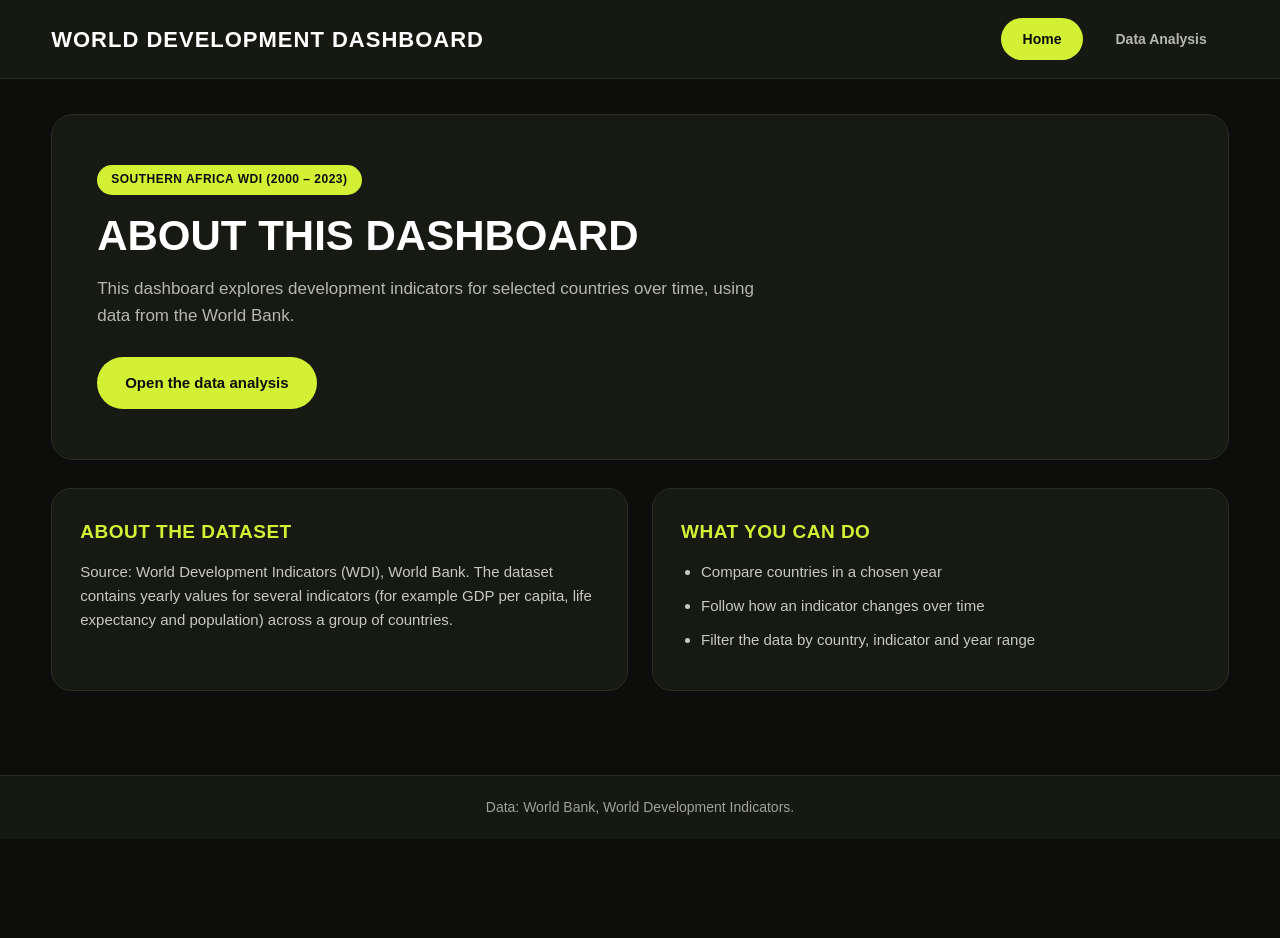
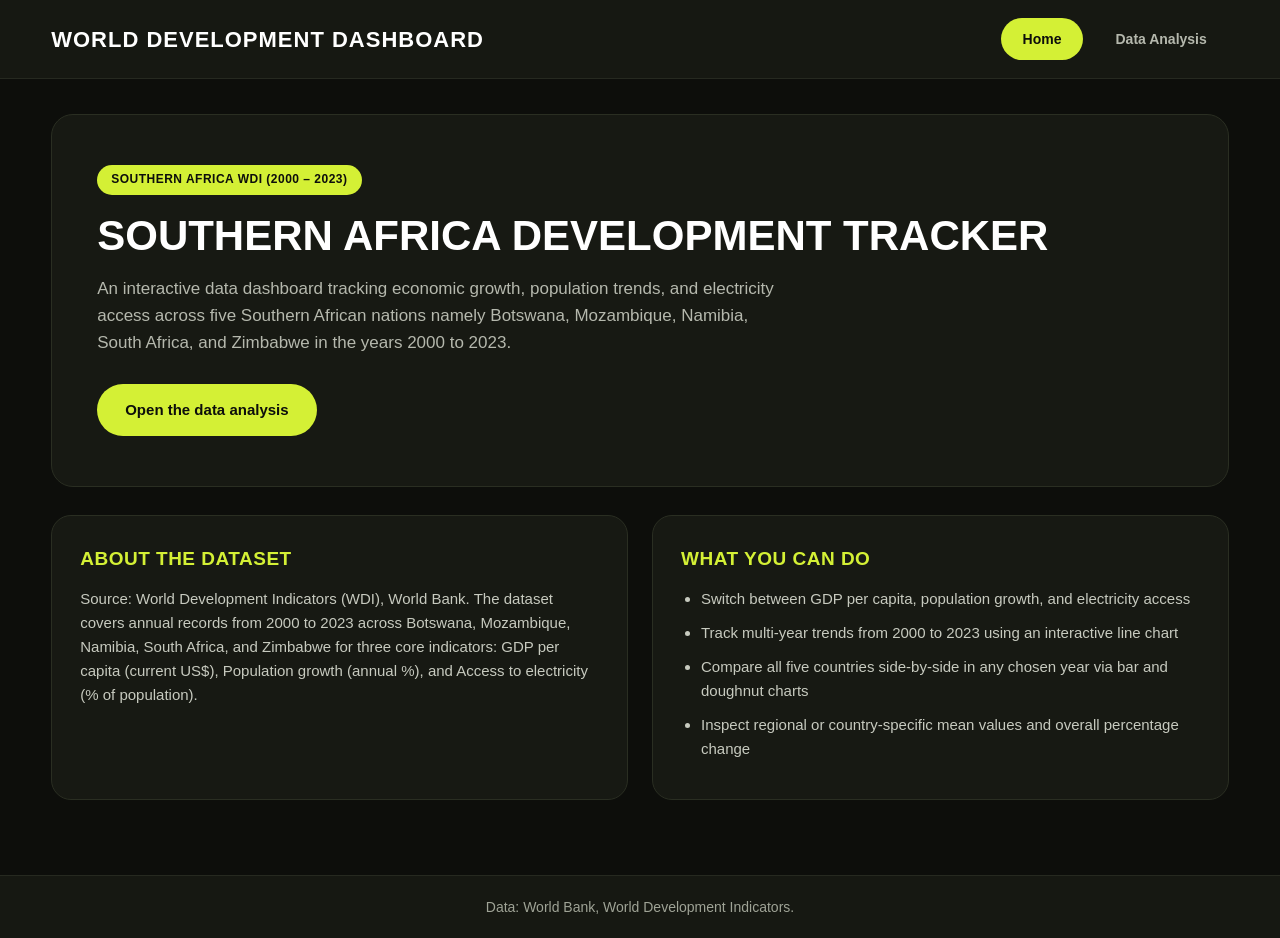
Before and after one commit to Matimu7/u24826635_Matimu_Mbambo_Assignment2, a plain HTML site: page index.html in a window 1280 px wide. Before the commit the page ends 839 px from the top, so only its background shows below. Drawn offline with nearby package versions, Linux system fonts and the light colour scheme.

Commit message:
Update Home page copy to reflect Southern Africa WDI dataset and features

```diff
--- a/index.html
+++ b/index.html
@@ -35,10 +35,9 @@
         <!-- Hero Banner -->
         <div class="hero-banner">
           <span class="tag">Southern Africa WDI (2000 – 2023)</span>
-          <h2>About this dashboard</h2>
+          <h2>Southern Africa Development Tracker</h2>
           <p>
-            This dashboard explores development indicators for selected countries
-            over time, using data from the World Bank.
+            An interactive data dashboard tracking economic growth, population trends, and electricity access across five Southern African nations namely Botswana, Mozambique, Namibia, South Africa, and Zimbabwe in the years 2000 to 2023.
           </p>
           <a href="#analysis" id="start-button" class="btn">Open the data analysis</a>
         </div>
@@ -48,19 +47,17 @@
           <div class="info-box">
             <h3>About the dataset</h3>
             <p>
-              Source: World Development Indicators (WDI), World Bank.
-              The dataset contains yearly values for several indicators
-              (for example GDP per capita, life expectancy and population)
-              across a group of countries.
+              Source: World Development Indicators (WDI), World Bank. The dataset covers annual records from 2000 to 2023 across Botswana, Mozambique, Namibia, South Africa, and Zimbabwe for three core indicators: GDP per capita (current US$), Population growth (annual %), and Access to electricity (% of population).
             </p>
           </div>
 
           <div class="features-list">
             <h3>What you can do</h3>
             <ul>
-              <li>Compare countries in a chosen year</li>
-              <li>Follow how an indicator changes over time</li>
-              <li>Filter the data by country, indicator and year range</li>
+              <li>Switch between GDP per capita, population growth, and electricity access</li>
+              <li>Track multi-year trends from 2000 to 2023 using an interactive line chart</li>
+              <li>Compare all five countries side-by-side in any chosen year via bar and doughnut charts</li>
+              <li>Inspect regional or country-specific mean values and overall percentage change</li>
             </ul>
           </div>
         </div>
@@ -138,7 +135,7 @@
           </div>
 
           <div class="chart-box" id="chart-third-box">
-            <p class="chart-title">Third view (doughnut or scatter chart)</p>
+            <p class="chart-title">Third view (doughnut chart)</p>
             <canvas id="third-chart"></canvas>
           </div>
         </div>
```
